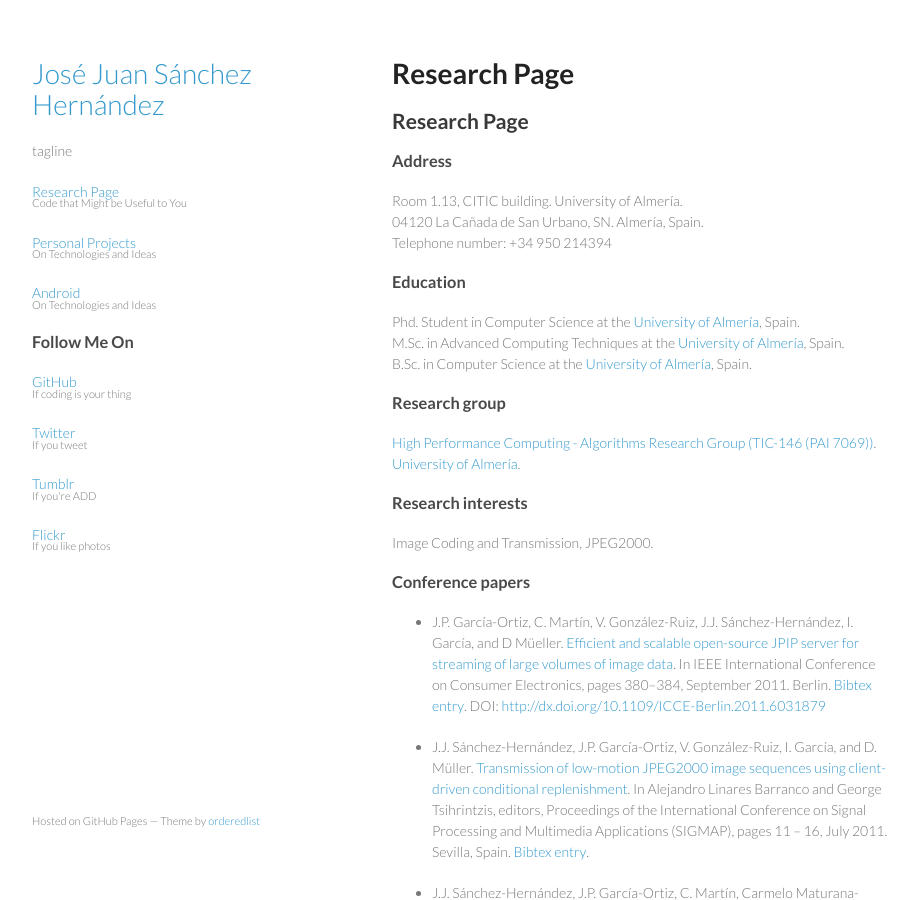
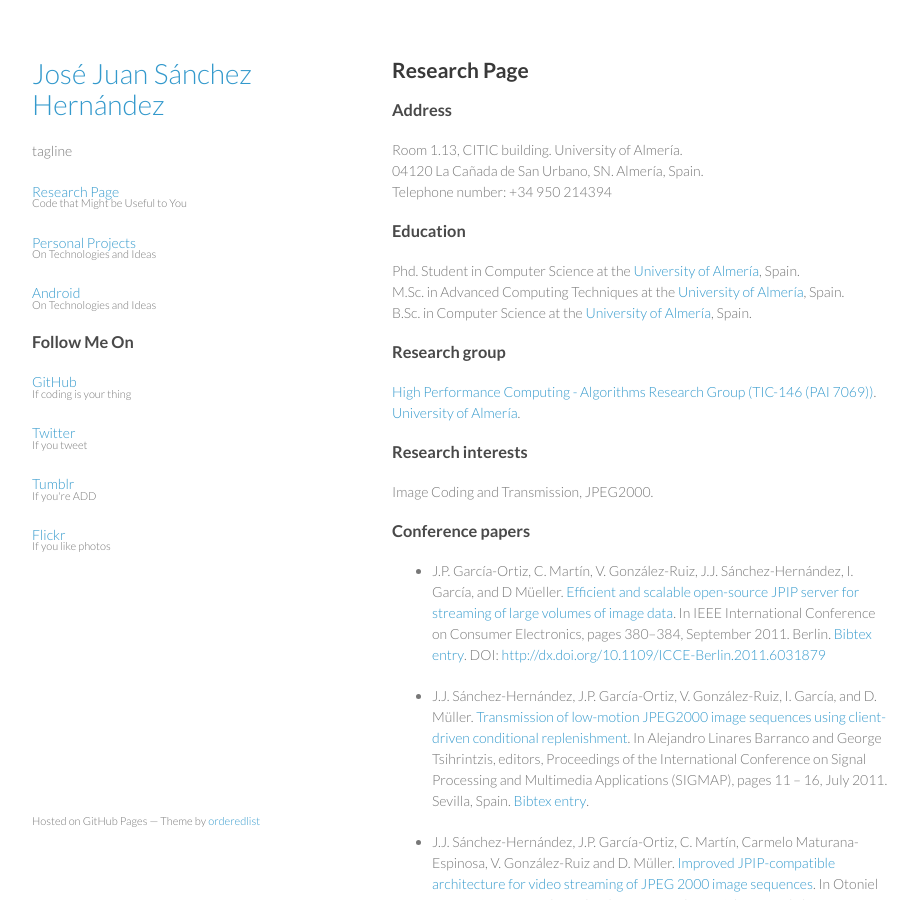
Before and after one commit to josejuansanchez/josejuansanchez.github.io, a Jekyll site: the page built from researchpage.html, in a window 1280 px wide and 900 px high. Shown: the whole window, without its empty margins (178-1095 px from the left). Built offline with Jekyll 4.4.1, drawn with Linux system fonts in a browser that asks for light colours.

Commit message:
Changes in researchpage.html

```diff
--- a/researchpage.html
+++ b/researchpage.html
@@ -3,7 +3,6 @@ layout: default
 title: Research Page
 ---
 
-<h1>Research Page</h1>
 <h2>Research Page</h2>
 
 <h3>
```
